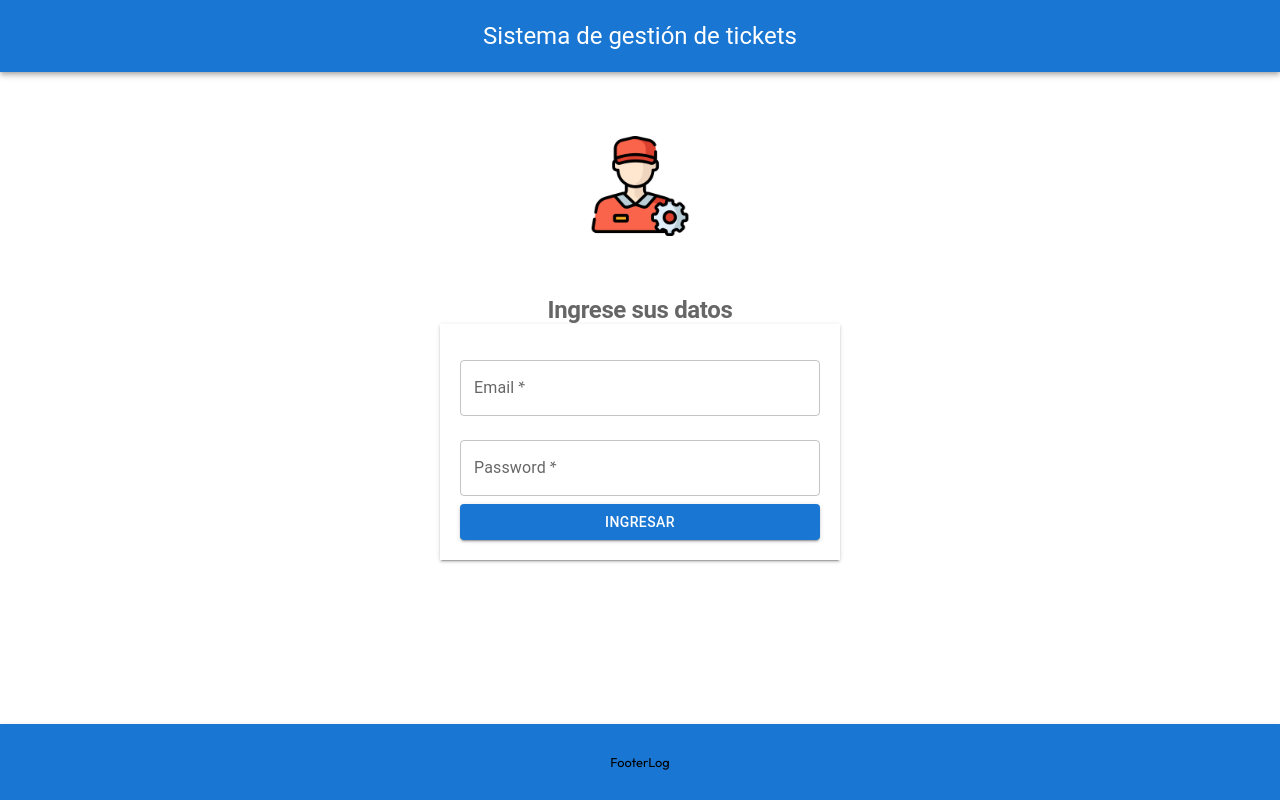
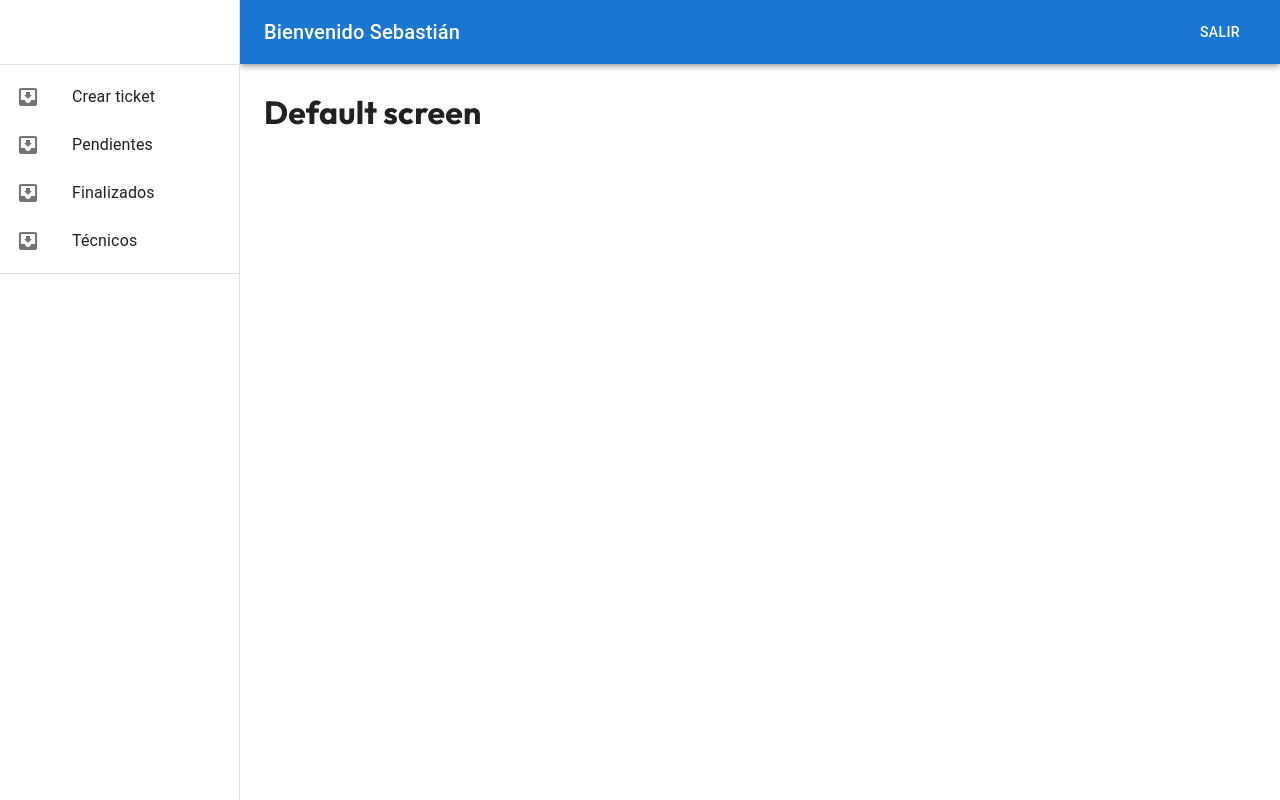
Before and after one commit to sebasvaldez/sistema-tickets, a React (Vite) app in the folder sistema-tickets/: page /auth/dashboard in a window 1280 px wide. Before the commit this address led to /auth/login. Built offline with nearby package versions, Linux system fonts and the light colour scheme.

Commit message:
Creando las pages y probando funciones para el dashboard

```diff
--- a/sistema-tickets/package.json
+++ b/sistema-tickets/package.json
@@ -13,7 +13,9 @@
     "@emotion/react": "^11.13.3",
     "@emotion/styled": "^11.13.0",
     "@fontsource/roboto": "^5.1.0",
+    "@mui/icons-material": "^6.1.6",
     "@mui/material": "^6.1.4",
+    "@toolpad/core": "^0.8.1",
     "react": "^18.3.1",
     "react-dom": "^18.3.1",
     "react-router-dom": "^6.27.0"
--- /dev/null
+++ b/sistema-tickets/src/auth/pages/DashboardPage.jsx
@@ -0,0 +1,6 @@
+import { DashboardLayoutBasic } from "../../components/DashboardLayoutBasic"
+export const DashboardPage = () => {
+  return (
+    <DashboardLayoutBasic />
+  )
+}
--- a/sistema-tickets/src/auth/routes/AuthRoutes.jsx
+++ b/sistema-tickets/src/auth/routes/AuthRoutes.jsx
@@ -1,5 +1,8 @@
 import { Routes, Route, Navigate } from "react-router-dom"
 import { LoginPage, RegisterPage } from "../pages"
+import { DashboardPage } from "../pages/DashboardPage"
+
+
 
 
 
@@ -9,6 +12,7 @@ export const AuthRoutes = () => {
         <Route path="/" element={<Navigate to="/auth/login" />} />
         <Route path="/auth/login" element={<LoginPage />} />
         <Route path="/auth/register" element={<RegisterPage />} />
+        <Route path="/auth/dashboard" element={<DashboardPage />} />
 
         <Route path="/*" element={<Navigate to="/auth/login" />} />
 
--- /dev/null
+++ b/sistema-tickets/src/components/DashboardLayoutBasic.jsx
@@ -0,0 +1,196 @@
+import {useState} from "react";
+import {
+  AppBar,
+  Box,
+  CssBaseline,
+  Divider,
+  Drawer,
+  Button,
+  IconButton,
+  List,
+  ListItem,
+  ListItemButton,
+  ListItemIcon,
+  ListItemText,
+  Toolbar,
+  Typography,
+} from "@mui/material/";
+import MailIcon from "@mui/icons-material/Mail";
+import InboxIcon from "@mui/icons-material/MoveToInbox";
+import MenuIcon from "@mui/icons-material/Menu";
+import {Register} from "../auth/components/Register";
+
+
+const drawerWidth = 240;
+
+export const DashboardLayoutBasic = (props) => {
+  const { window } = props;
+  const [mobileOpen, setMobileOpen] = useState(false);
+  const [isClosing, setIsClosing] = useState(false);
+  const [selectedoption, setSelectedOption] = useState("");
+
+
+  const renderComponent = ()=>{
+    switch(selectedoption){
+      case "Crear ticket":
+        return <Register />;
+      case "Pendientes":
+        return <h1>Pendientes</h1>;
+      case "Finalizados":
+        return <h1>Finalizados</h1>;
+      case "Técnicos":
+        return <h1>Técnicos</h1>;
+      default:
+        return <h1>Default screen</h1>;
+    }
+  }
+
+
+  const handleDrawerClose = () => {
+    setIsClosing(true);
+    setMobileOpen(false);
+  };
+
+  const handleDrawerTransitionEnd = () => {
+    setIsClosing(false);
+  };
+
+  const handleDrawerToggle = () => {
+    if (!isClosing) {
+      setMobileOpen(!mobileOpen);
+    }
+  };
+
+  const drawer = (
+    <div>
+      <Toolbar />
+      <Divider />
+      <List>
+        <ListItem disablePadding>
+          <ListItemButton onClick={() => setSelectedOption("Crear ticket")}>
+            <ListItemIcon>
+              <InboxIcon />
+            </ListItemIcon>
+            <ListItemText primary="Crear ticket" />
+          </ListItemButton>
+        </ListItem>
+        <ListItem disablePadding>
+          <ListItemButton onClick={() => setSelectedOption("Pendientes")}>
+            <ListItemIcon>
+              <InboxIcon />
+            </ListItemIcon>
+            <ListItemText primary="Pendientes" />
+          </ListItemButton>
+        </ListItem>
+        <ListItem disablePadding>
+          <ListItemButton onClick={() => setSelectedOption("Finalizados")}>
+            <ListItemIcon>
+              <InboxIcon />
+            </ListItemIcon>
+            <ListItemText primary="Finalizados" />
+          </ListItemButton>
+        </ListItem>
+        <ListItem disablePadding>
+          <ListItemButton onClick={() => setSelectedOption("Técnicos")}>
+            <ListItemIcon>
+              <InboxIcon />
+            </ListItemIcon>
+            <ListItemText primary="Técnicos" />
+          </ListItemButton>
+        </ListItem>
+      </List>
+
+      <Divider />
+    </div>
+  );
+
+  // Remove this const when copying and pasting into your project.
+  const container =
+    window !== undefined ? () => window().document.body : undefined;
+
+  return (
+    <Box sx={{ display: "flex" }}>
+      <CssBaseline />
+      <AppBar
+        position="fixed"
+        sx={{
+          width: { sm: `calc(100% - ${drawerWidth}px)` },
+          ml: { sm: `${drawerWidth}px` },
+        }}
+      >
+        <Toolbar>
+          <IconButton
+            color="inherit"
+            aria-label="open drawer"
+            edge="start"
+            onClick={handleDrawerToggle}
+            sx={{ mr: 2, display: { sm: "none" } }}
+          >
+            <MenuIcon />
+          </IconButton>
+          <Typography variant="h6" noWrap component="div">
+            Bienvenido Sebastián
+          </Typography>
+          <Button
+            onClick={() => console.log("Saliendo...")}
+            variant="outlined"
+            sx={{ color: "white", marginLeft: "auto" }}
+          >
+            Salir
+          </Button>
+        </Toolbar>
+      </AppBar>
+      <Box
+        component="nav"
+        sx={{ width: { sm: drawerWidth }, flexShrink: { sm: 0 } }}
+        aria-label="mailbox folders"
+      >
+        {/* The implementation can be swapped with js to avoid SEO duplication of links. */}
+        <Drawer
+          container={container}
+          variant="temporary"
+          open={mobileOpen}
+          onTransitionEnd={handleDrawerTransitionEnd}
+          onClose={handleDrawerClose}
+          ModalProps={{
+            keepMounted: true, // Better open performance on mobile.
+          }}
+          sx={{
+            display: { xs: "block", sm: "none" },
+            "& .MuiDrawer-paper": {
+              boxSizing: "border-box",
+              width: drawerWidth,
+            },
+          }}
+        >
+          {drawer}
+        </Drawer>
+        <Drawer
+          variant="permanent"
+          sx={{
+            display: { xs: "none", sm: "block" },
+            "& .MuiDrawer-paper": {
+              boxSizing: "border-box",
+              width: drawerWidth,
+            },
+          }}
+          open
+        >
+          {drawer}
+        </Drawer>
+      </Box>
+      <Box
+        component="main"
+        sx={{
+          flexGrow: 1,
+          p: 3,
+          width: { sm: `calc(100% - ${drawerWidth}px)` },
+        }}
+      >
+
+        <Toolbar />
+        {renderComponent()}
+      </Box>
+    </Box>
+  );
+};
--- a/sistema-tickets/src/router/AppRouter.jsx
+++ b/sistema-tickets/src/router/AppRouter.jsx
@@ -23,7 +23,7 @@ export const AppRouter = () => {
         <Route path="/*" element={<TicketsRoutes />} />
     </Routes>
 
-    <FooterLog />
+    {/* <FooterLog /> */}
     </Box>
   )
 }
```
Also changed, not shown: 1 other file (tests, documents, lock files or other folders).
